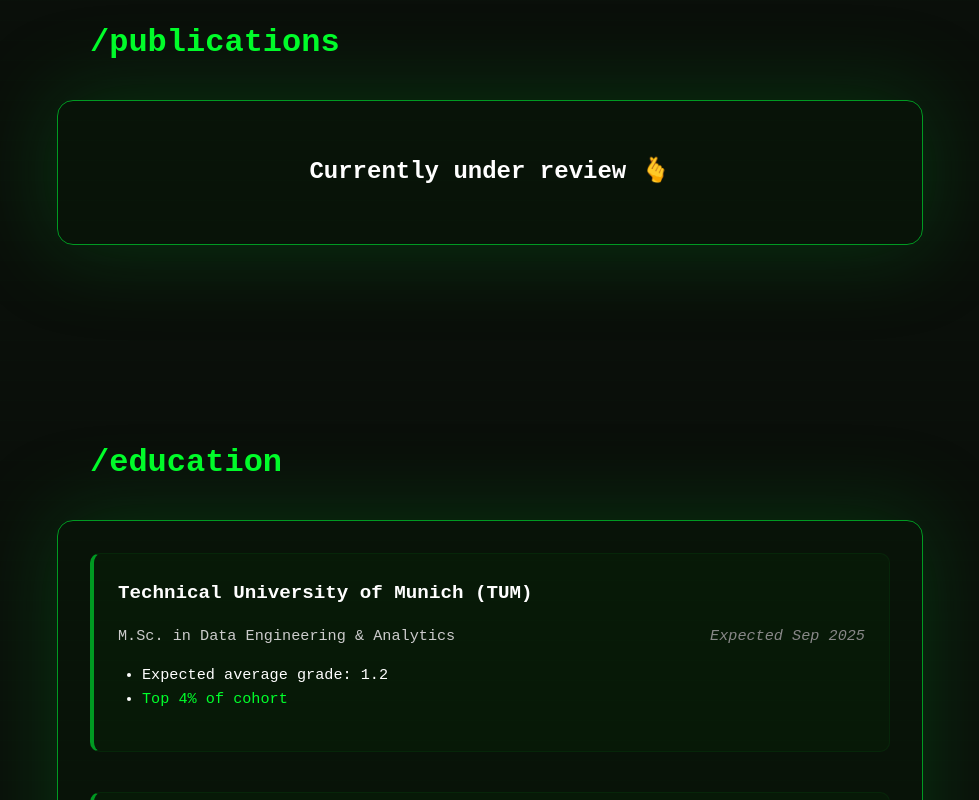
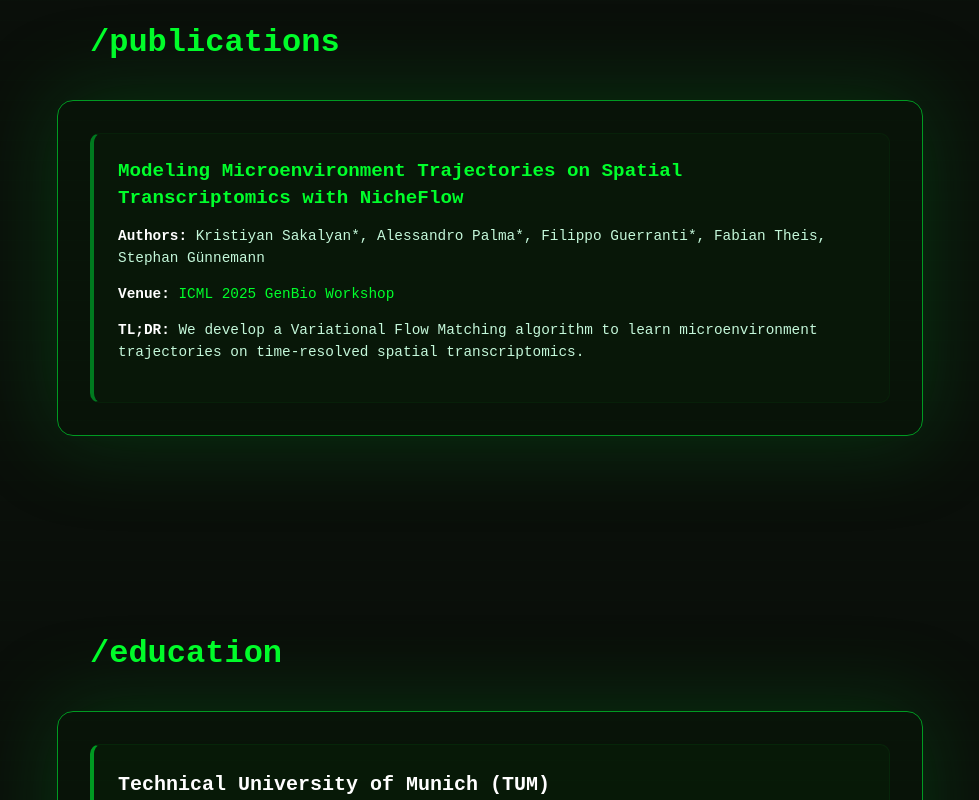
Before and after one commit to kristiyansakalyan/kristiyansakalyan.github.io, a React (Vite) app: page / in a window 1280 px wide. Shown: the part 1660-2460 px from the top of the page, without its empty margins (150-1129 px from the left). Built offline with nearby package versions, Linux system fonts and the light colour scheme.

Commit message:
Add first publication

```diff
--- /dev/null
+++ b/src/components/PublicationItem.tsx
@@ -0,0 +1,26 @@
+import React from "react";
+
+type PublicationItemProps = {
+    title: string;
+    authors: string;
+    venue: React.ReactNode;
+    tldr: string;
+    link?: string;
+};
+
+const PublicationItem = ({ title, authors, venue, tldr, link }: PublicationItemProps) => {
+    return (
+        <div className="publication-item">
+            <h3>
+                <a href={link || "#publications"} target="_blank" rel="noopener noreferrer">
+                    {title}
+                </a>
+            </h3>
+            <p className="publication-meta"><strong>Authors:</strong> {authors}</p>
+            <p className="publication-meta"><strong>Venue:</strong> {venue}</p>
+            <p className="publication-meta"><strong>TL;DR:</strong> {tldr}</p>
+        </div>
+    );
+};
+
+export default PublicationItem;
--- a/src/index.css
+++ b/src/index.css
@@ -220,37 +220,53 @@ a:hover {
 
 .experience-item h3 {
     margin: 0 0 0.4rem 0;
-    font-size: 1.2rem;
+    font-size: 1.25rem;
     color: #ffffff;
-}
-
-.experience-sub {
-    font-size: 0.95rem;
-    color: #ccc;
     font-family: monospace;
 }
 
-.experience-sub .date {
-    float: right;
-    font-style: italic;
-    color: #888;
+/* Updated subheading (company name) and date styling */
+.experience-sub {
+    font-size: 0.9rem;
+    font-family: monospace;
+    color: #9fe8b3;
+    display: flex;
+    justify-content: space-between;
+    align-items: center;
+    margin-bottom: 0.6rem;
+    letter-spacing: 0.3px;
 }
 
+.experience-sub .date {
+    font-style: normal;
+    font-size: 0.85rem;
+    color: #66b586;
+}
+
+/* Updated list styles */
 .experience-item ul {
-    list-style: disc;
-    padding-left: 1.5rem;
-    /* color: #e6ffe8; */
-    color: #ffffff;
-    font-size: 0.95rem;
+    list-style-type: circle;
+    padding-left: 1.2rem;
+    font-size: 0.9rem;
+    color: #d2ffd8;
+    font-family: monospace;
+    line-height: 1.5;
+}
+
+.experience-item ul li {
+    margin-bottom: 0.4rem;
 }
 
 .experience-item a {
     color: #00ff2b;
+    text-decoration: underline;
 }
 
 .experience-item a:hover {
     color: #36ba01;
+    text-decoration: none;
 }
+
 
 #root {
     width: 100%
@@ -339,6 +355,49 @@ html {
     box-shadow: 0 0 12px #00ff2b;
 }
 
+.publication-item {
+    background-color: rgba(0, 64, 0, 0.1);
+    border: 1px solid rgba(0, 154, 34, 0.08);
+    border-left: 4px solid #007a1f;
+    padding: 1.5rem;
+    border-radius: 10px;
+    transition: border-left 0.3s ease;
+}
+
+.publication-item:hover {
+    border-left: 4px solid #00ff2b;
+}
+
+.publication-item h3 {
+    margin: 0 0 0.6rem 0;
+    font-size: 1.2rem;
+    color: #ffffff;
+    font-family: monospace;
+    line-height: 1.4;
+}
+
+.publication-item h3 a {
+    color: #00ff2b;
+    text-decoration: none;
+}
+
+.publication-item h3 a:hover {
+    color: #36ba01;
+    text-decoration: underline;
+}
+
+.publication-meta {
+    font-family: monospace;
+    font-size: 0.9rem;
+    color: #c4f8da;
+    line-height: 1.5;
+}
+
+.publication-meta strong {
+    color: #ffffff;
+}
+
+
 @keyframes pulse {
     0% {
         transform: scale(1);
--- a/src/pages/Publications.tsx
+++ b/src/pages/Publications.tsx
@@ -1,11 +1,21 @@
 import Section from "../components/Section";
+import PublicationItem from "../components/PublicationItem";
 
 const Publications = () => (
     <Section title="Publications">
-        <div style={{ textAlign: 'center' }}>
-            <h2>Currently under review 🫰</h2>
-        </div>
+        <PublicationItem
+            title="Modeling Microenvironment Trajectories on Spatial Transcriptomics with NicheFlow"
+            authors="Kristiyan Sakalyan*, Alessandro Palma*, Filippo Guerranti*, Fabian Theis, Stephan Günnemann"
+            venue={
+                <>
+                    <a href="https://genbio-workshop.github.io/2025/" target="_blank" rel="noopener noreferrer">
+                        ICML 2025 GenBio Workshop
+                    </a>
+                </>
+            }
+            tldr="We develop a Variational Flow Matching algorithm to learn microenvironment trajectories on time-resolved spatial transcriptomics."
+        />
     </Section>
-)
+);
 
 export default Publications;
```
Also changed, not shown: 1 other file (tests, documents, lock files or other folders).
